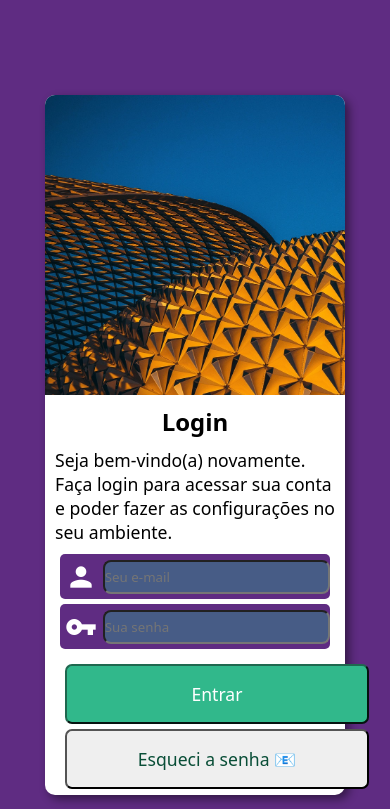
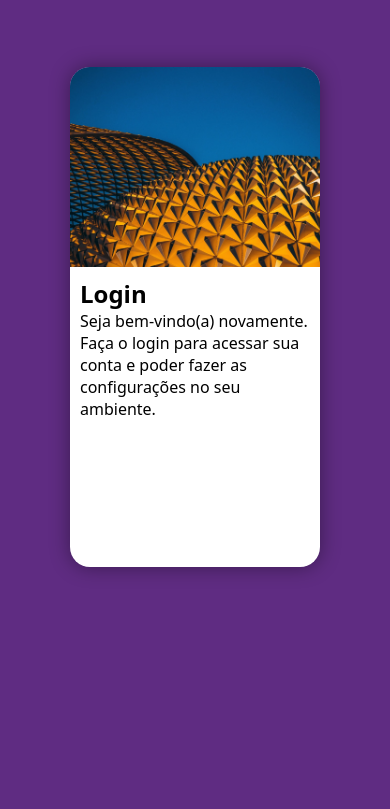
Before and after one commit to Matrugan/projeto-login, a plain HTML site: page index.html in a window 390 px wide. Shown: the part 105-914 px from the top of the page. After the commit the page ends 844 px from the top, so only its background shows below. Drawn offline with Linux system fonts and the light colour scheme.

Commit message:
media query

```diff
--- a/estilo/media-queries.css
+++ b/estilo/media-queries.css
@@ -1,5 +1,51 @@
 @charset "UTF-8";
 
-@media screen and (min-width: 600px) and (max-width: 960px) {
+/* Typical Device Breakpoints
+    ---------------
+    Pequenas telas: até 600px
+    Celular: de 600px até 768px
+    Tablet: 768px até 992px
+    Desktop: 992px até 1200px
+    Grandes telas: acima de 1200px
+*/
 
+@media screen and (min-width: 768px) and (max-width: 992px) {
+    body{
+        background-image: linear-gradient(to top, #49a09d, #5f2c82);
+    }
+    section#login{
+        width: 80vw;
+    }
+
+    section#login > div#imagem{
+        float: left;
+        width: 30%;
+        height: 100%;
+    }
+
+    section#login > div#formulario{
+        float: right;
+        width: 70%;
+    }
 }
+
+@media  screen and (min-width: 992px){
+    body{
+        background-image: linear-gradient(to top, #49a09d, #5f2c82);
+    }
+
+    section#login{
+        width: 950px;
+    }
+
+    section#login > div#imagem{
+        float: left;
+        width: 50%;
+        height: 100%;
+    }
+
+    section#login div#formulario{
+        float: right;
+        width: 50%;
+    }
+}
--- a/estilo/style.css
+++ b/estilo/style.css
@@ -1,105 +1,57 @@
 @charset "UTF-8";
 
 /*
-Cores:
-lilas: #5f2c82
+    Paleta de cores
+    verde: #49a09d
+    Lilás: #5f2c82
 */
 
-*{
+* {
     font-family: system-ui, -apple-system, BlinkMacSystemFont, 'Segoe UI', Roboto, Oxygen, Ubuntu, Cantarell, 'Open Sans', 'Helvetica Neue', sans-serif;
-
     margin: 0px;
     padding: 0px;
+    box-sizing: border-box;
 }
 
-
-body{
+body, html{
     background-color: #5f2c82;
-    margin-top: 200px;
-}
-
-section#imagem{
-    background-image: url(../imagem/city.jpg);
-    background-size: cover;
-    height: 300px;
-    border-top-left-radius: 10px;
-    border-top-right-radius: 10px;
-}
-
-main > article > h1{
-    text-align: center;
-    margin-top: 10px;
-    margin-bottom: 10px;
-}
-
-main > article > p{
-    text-align: left;
-    font-size: 1.1em;
-    margin: 10px;
+    height: 100vh;
+    width: 100vw;
 }
 
 main{
-    background-color: white;
-    width: 300px;
-    height: 700px;
-    margin: auto;
-    border-radius: 10px;
-    box-shadow: 4px 4px 10px rgba(0, 0, 0, 0.473);
+
+    position: relative;
+    height: 100vh;
+    width: 100vw;
 }
 
-form > div.box{
-    background-color: #5f2c82;
-    display: flex;
-    justify-content: center;  /* centraliza horizontalmente */
-    align-items: center;      /* centraliza verticalmente */
-    width: 90%;
-    height: 45px;
-    border-radius: 5px;
-    margin: 5px auto
+section#login {
+    position: absolute;
+    top: 50%;
+    left: 50%;
+    transform: translate(-50%, -50%);
+    overflow: hidden;
+
+    background-color: white;
+    width: 250px;
+    height: 500px;
+    border-radius: 20px;
+    box-shadow: 0px 0px 20px rgba(0, 0, 0, 0.397);
+
+    transition: width .3s, heigth .3s ;
+    transition-timing-function: ease;
 }
 
-div.box >span{
-        color: white;
-        font-size: 2em;
-        width: 40px ;
-        padding: 5px 0px 5px 5px;
+section#login > div#imagem {
+    display: block;
+    background: #5f2c82 url(../imagem/city.jpg) no-repeat;
+    background-size: cover;
+    background-position: bottom center;
+    height: 200px;
 }
 
-
-div.box > input{
-    border-radius: 8px;
-    width: 28vh;
-    height: 30px;
-    background-color: rgba(16, 206, 143, 0.295);
+section#login > div#formulario{
+    display: block;
+    padding: 10px;
 }
-
-
-#submit{
-    width: 36vh;
-    height: 60px;
-    margin: 10px 20px 5px 20px;
-    background-color: rgb(49, 184, 139);
-    color: white;
-    font-size: 1.1em;
-    border-radius: 7px;
-    border-color: rgb(31, 104, 79);
-}
-#submit:hover{
-    color: black;
-    background-color: rgb(2, 82, 56);
-}
-
-#reset{
-    width: 36vh;
-    height: 60px;
-    margin: 0px 20px 20px 20px;
-    border-radius: 7px;
-    font-size: 1.1em;
-    color: rgb(9, 78, 55);
-
-}
-
-#reset:hover{
-    color: black;
-    background-color: rgb(2, 82, 56);
-}
--- a/index.html
+++ b/index.html
@@ -4,35 +4,22 @@
     <meta charset="UTF-8">
     <meta name="viewport" content="width=device-width, initial-scale=1.0">
     <title>Login</title>
-    <link href="https://fonts.googleapis.com/icon?family=Material+Icons" rel="stylesheet">
     <link rel="stylesheet" href="estilo/style.css">
     <link rel="stylesheet" href="estilo/media-queries.css">
 </head>
 <body>
     <main>
-        <section id="imagem">
+        <section id="login">
+            <div id="imagem">
+            </div>
+            <div id="formulario">
+                <h1>Login</h1>
+                <p>Seja bem-vindo(a) novamente. Faça o login para acessar sua conta e poder fazer as configurações no seu ambiente.</p>
+                <form action="cadastro.php" method="post">
+
+                </form>
+            </div>
         </section>
-        <article>
-            <h1>Login</h1>
-            <p>Seja bem-vindo(a) novamente. Faça login para acessar sua conta e poder fazer as configurações no seu ambiente. </p>
-        </article>
-        <form action="cadastro.php" method="get">
-            <div class="box">
-                <span class="material-icons">person</span>
-                <label for="iemail"></label>
-                <input type="email" name="email" id="iemail" placeholder="Seu e-mail" autocomplete="email" required maxlength="30">
-            </div>
-            <div class="box">
-                <span class="material-icons">vpn_key</span>
-                <label for="isenha"></label>
-                <input type="password" name="senha" id="isenha" placeholder="Sua senha" autocomplete="current-password" required minlength="8">
-            </div>
-            <div>
-                <input id="submit" type="submit" value="Entrar">
-                <input id="reset" type="reset" value="Esqueci a senha 📧">
-            </div>
-
-        </form>
     </main>
 </body>
 </html>
```
